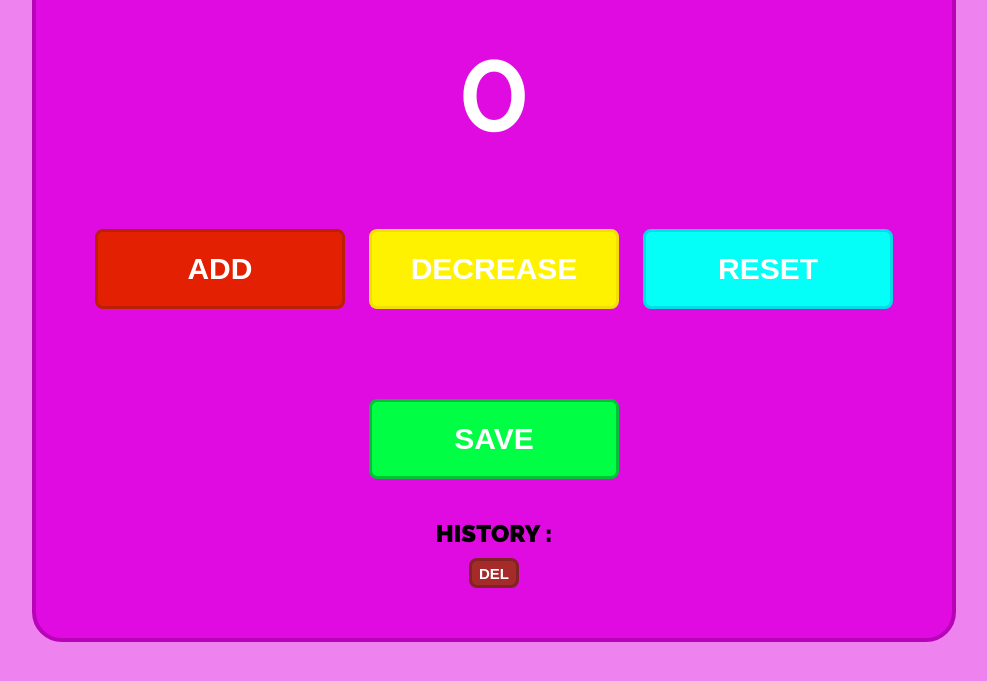
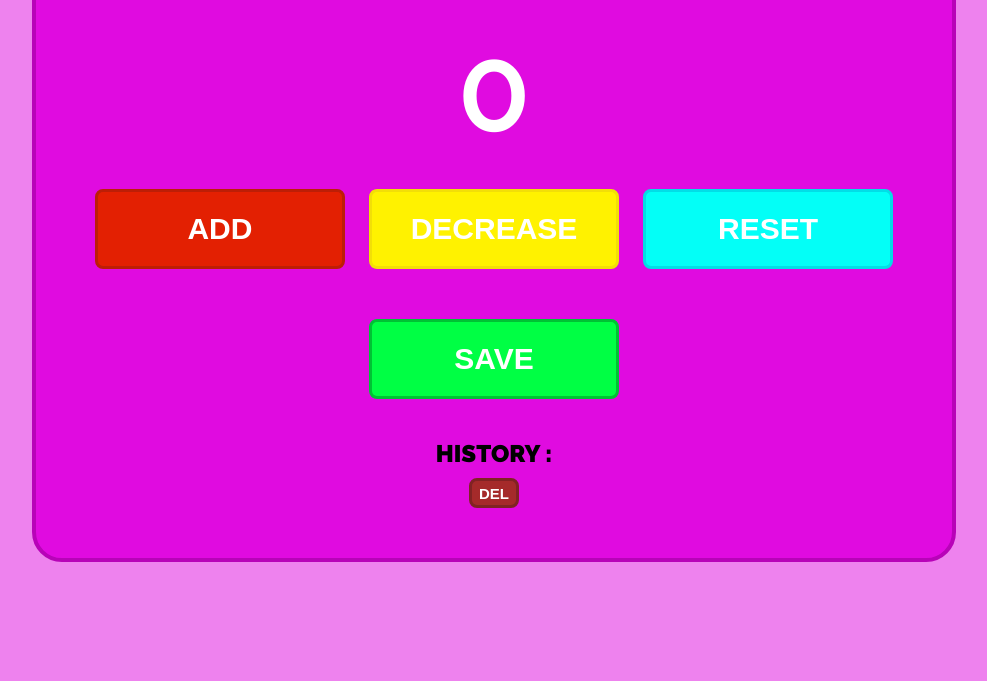
Before and after one commit to Selina789/Simple-Counter, a plain HTML site: page index.html in a window 1280 px wide. Shown: the part 233-914 px from the top of the page, without its empty margins (136-1123 px from the left). After the commit the page ends 835 px from the top, so only its background shows below. Drawn offline with Linux system fonts and the light colour scheme.

Commit message:
fresh commit

```diff
--- a/styles.css
+++ b/styles.css
@@ -34,7 +34,7 @@ button{
   height: 80px;
   font-size: 30px;
   font-weight: 600;
-  margin: 70px 10px 20px 10px;
+  margin: 30px 10px 20px 10px;
   border-radius: 8px;
   color: white;
 }
```
